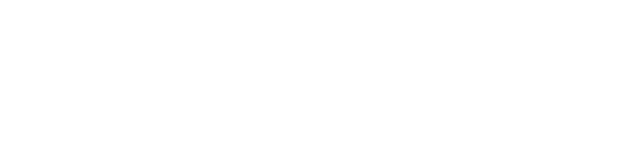
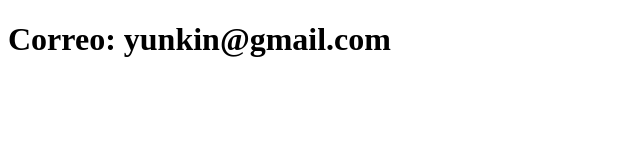
Before and after one commit to DYunkin/sistema-de-registro, a plain HTML site: page contacto.html in a window 1280 px wide. Shown: the whole page, without its empty margins (0-640 px from the left). Drawn offline with Linux system fonts and the light colour scheme.

Commit message:
actualiza el contacto

```diff
--- a/contacto.html
+++ b/contacto.html
@@ -6,6 +6,6 @@
     <title>Contacto</title>
 </head>
 <body>
-    <script src="app.js"></script>
+    <h1>Correo: yunkin@gmail.com</h1>
 </body>
 </html>
```
Also changed, not shown: index.html (+1 -1 lines).
